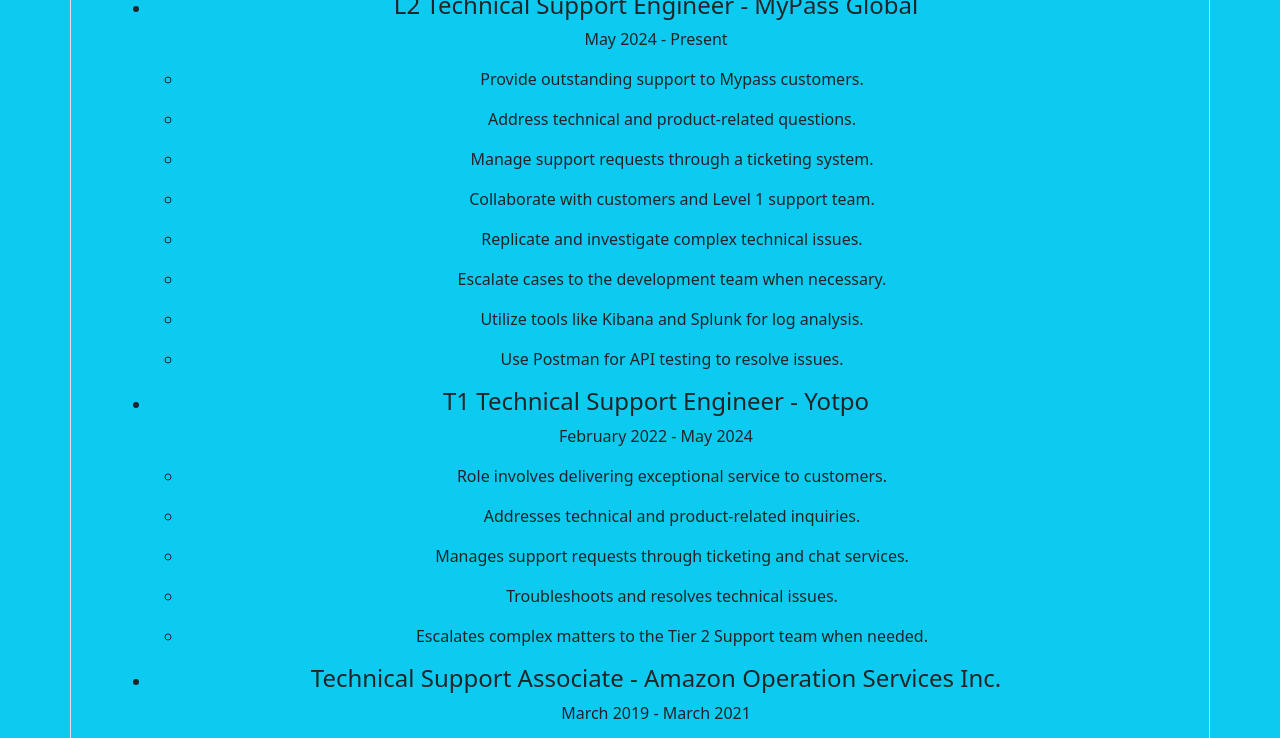
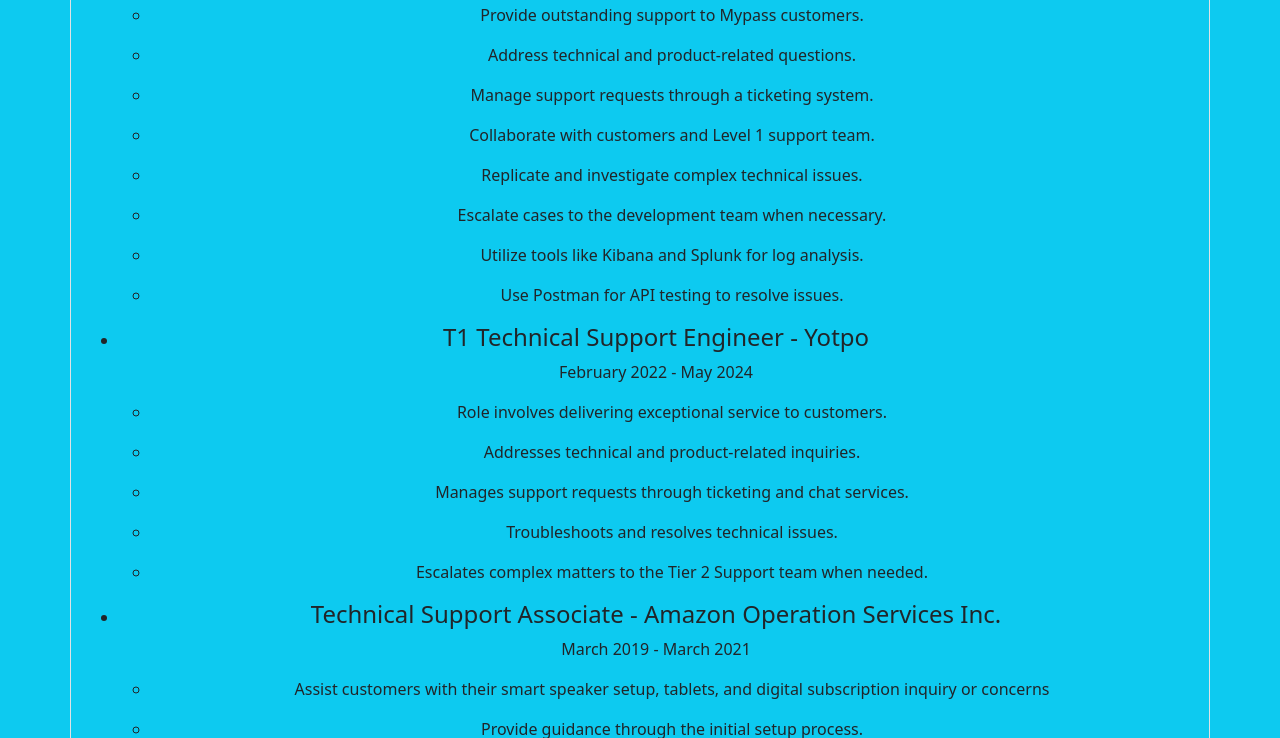
Before and after one commit to jrcaba24/profile-page, a plain HTML site: page index.html in a window 1280 px wide. Shown: the part 736-1474 px from the top of the page. Drawn offline with nearby package versions, Linux system fonts and the light colour scheme.

Commit message:
new changes to padding

```diff
--- a/index.html
+++ b/index.html
@@ -9,7 +9,7 @@
     <title>My Resume</title>
 
 </head>
-<body class="container text-center container p-5 my-5 border bg-info">
+<body class="container text-center container p-3 my-3 border bg-info">
 
     <section id = "profile">
         <div class="top-profile ">
```
